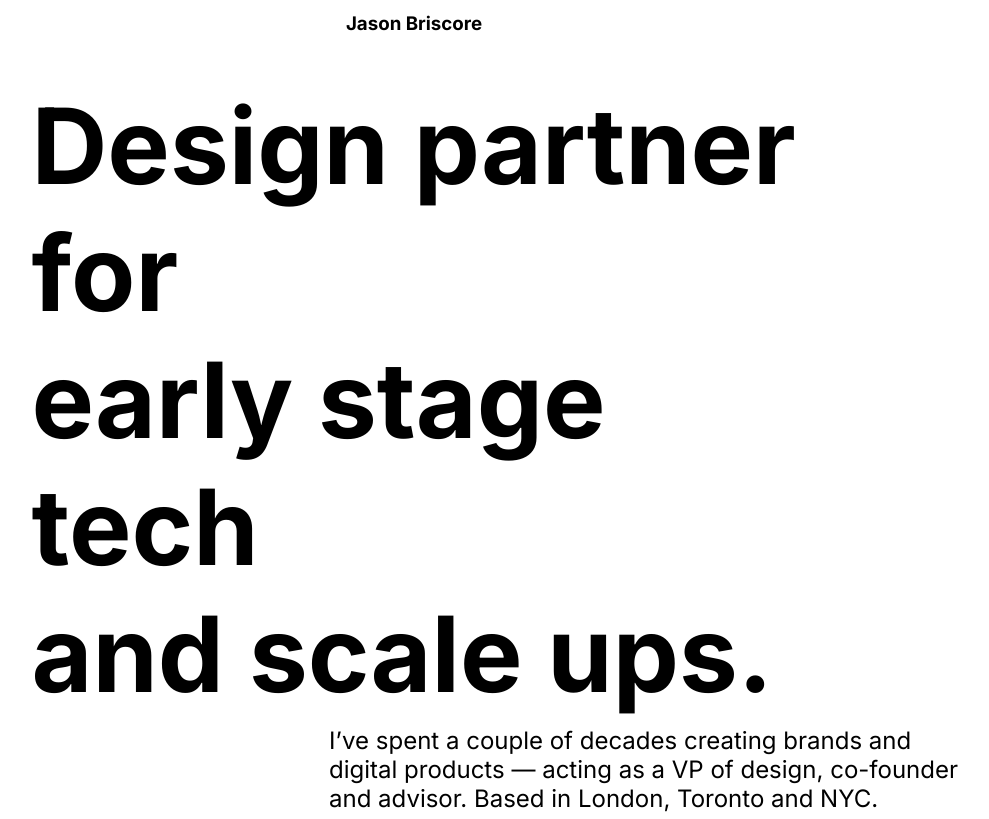
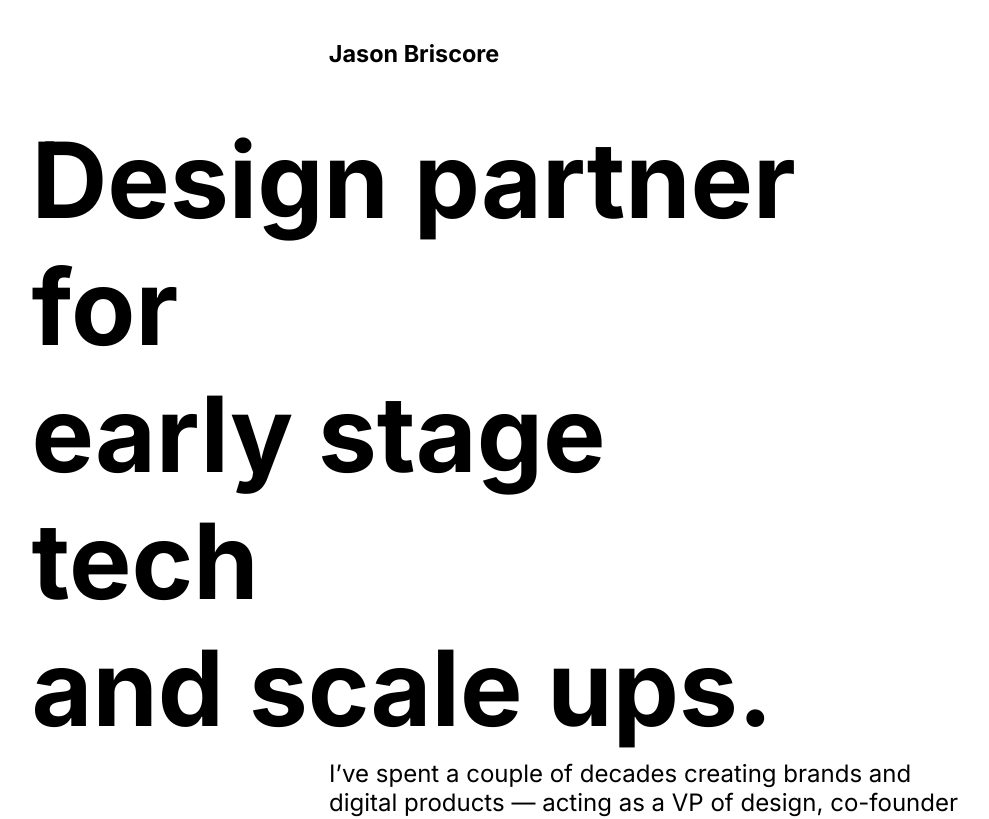
Before and after one commit to RavidEf/react-landing-page-clone, a React app: page / in a window 1280 px wide. Shown: the top 819 px of the page, without its empty margins (226-1215 px from the left). Built offline with nearby package versions, Linux system fonts and the light colour scheme; the HTML template or start-up script is replaced by a standard one; a web font is replaced by a local one.

Commit message:
Fix eslint errors with declared vars not used

```diff
--- a/src/App.js
+++ b/src/App.js
@@ -129,13 +129,13 @@ export default function App() {
       <footer>
         <ul>
           <li className={styles.liJason}>Jason Briscoe</li>
-          <li className={styles.lilinkedin}>
+          <li>
             <a href="https://www.linkedin.com/in/jsnbrsc/">Linkedin</a>
           </li>
-          <li className={styles.licv}>
+          <li>
             <a href="https://read.cv/jsnbrsc">read.cv</a>
           </li>
-          <li className={styles.lix}>
+          <li>
             <a href="https://x.com/jsnbrsc">X</a>
           </li>
         </ul>
--- a/src/App.module.scss
+++ b/src/App.module.scss
@@ -179,7 +179,7 @@ iframe {
   flex-wrap: wrap;
   margin-left: 35%;
   max-width: 80%;
-  margin-top: 10%;
+  margin-top: 20%;
   margin-bottom: 15%;
   font-size: 24px;
   font-family: inter, sans-serif;
--- a/src/Nav.js
+++ b/src/Nav.js
@@ -1,12 +1,10 @@
 import './index.css';
 import React from 'react';
-import ReactDOM from 'react-dom/client';
-import App from './App';
 import styles from './nav.module.scss';
 
 export default function Nav() {
   return (
-    <nav>
+    <nav className={styles.navi}>
       <h3>Jason Briscore</h3>
     </nav>
   );
--- a/src/SectionHero.js
+++ b/src/SectionHero.js
@@ -1,7 +1,5 @@
 import './index.css';
 import React from 'react';
-import ReactDOM from 'react-dom/client';
-import App from './App';
 import styles from './SectionHero.module.scss';
 
 export default function SectionHero() {
@@ -15,24 +13,20 @@ export default function SectionHero() {
         </h1>
       </div>
       <div className={styles.divHero}>
-        <p className={styles.paraHero1}>
+        <p>
           I’ve spent a couple of decades creating brands and digital products —
           acting as a VP of design, co-founder and advisor. Based in London,
           Toronto and NYC.
         </p>
         <br />
-        <p className={styles.paraHero2}>
+        <p>
           My studio <a href="https://theworkshop.co/">The Workshop</a> partners
           with founders and VC to brand, build and bring product ideas to life.
         </p>
         <br />
         <p className={styles.paraAHero}>
-          <a className={styles.paraHero3} href="mailto:jb@jasonbriscoe.com">
-            Email me
-          </a>
-          <a className={styles.paraHero4} href="https://calendly.com/">
-            Schedule a discovery call
-          </a>
+          <a href="mailto:jb@jasonbriscoe.com">Email me</a>
+          <a href="https://calendly.com/">Schedule a discovery call</a>
         </p>
       </div>
     </section>
--- a/src/nav.module.scss
+++ b/src/nav.module.scss
@@ -1,4 +1,5 @@
-nav {
+.navi {
   align-items: center;
-  margin-top: 5%;
+  margin-top: 20%;
+  font-size: 20px;
 }
```
